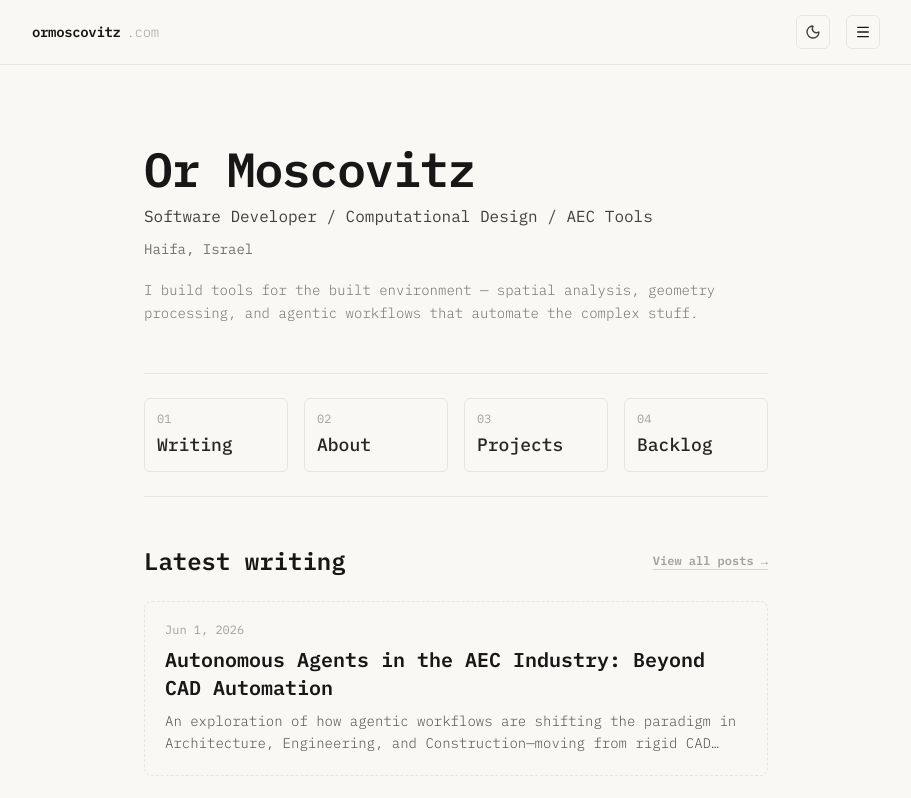
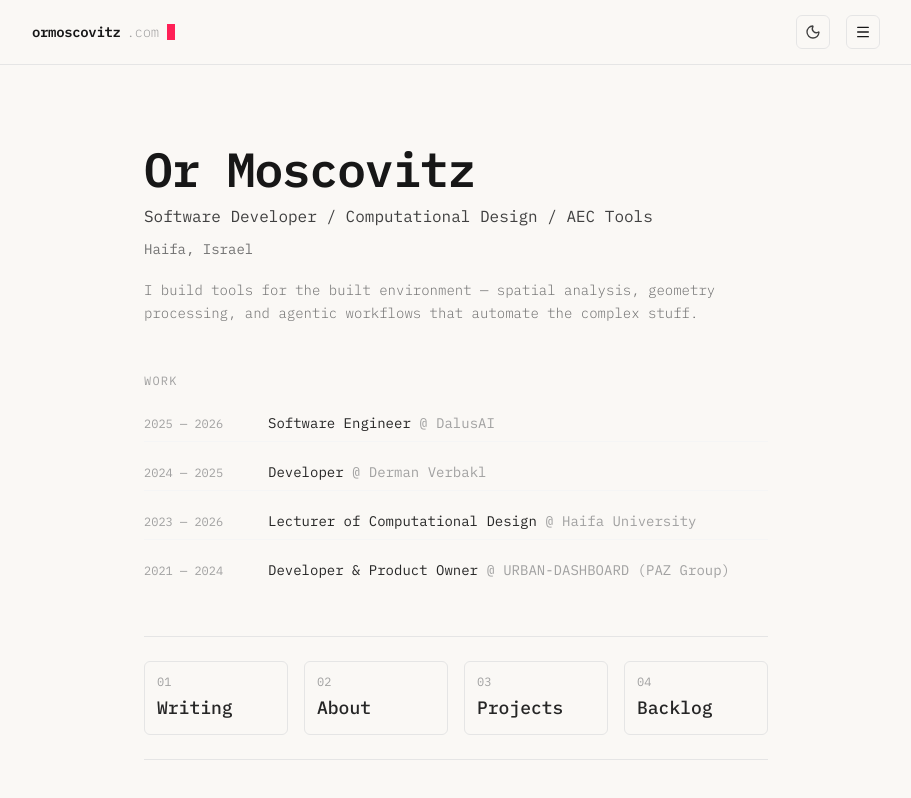
Before and after one commit to OrMosco/Or-Moscovitz-site, a React (Vite) app: page / in a window 1280 px wide. Shown: the top 798 px of the page, without its empty margins (184-1095 px from the left). Built offline with nearby package versions, Linux system fonts and the light colour scheme.

Commit message:
Add Work experience section to homepage

```diff
--- a/src/components/HomeView.tsx
+++ b/src/components/HomeView.tsx
@@ -85,6 +85,41 @@ export default function HomeView({ setActivePage, setSelectedPost }: HomeViewPro
         >
           I build tools for the built environment — spatial analysis, geometry processing, and agentic workflows that automate the complex stuff.
         </motion.p>
+      </section>
+
+      {/* Work Experience Section */}
+      <section className="flex flex-col gap-4">
+        <motion.h2
+          initial={{ opacity: 0 }}
+          animate={{ opacity: 1 }}
+          transition={{ delay: 0.2 }}
+          className="font-mono text-xs text-neutral-400 dark:text-neutral-600 uppercase tracking-widest"
+        >
+          Work
+        </motion.h2>
+        <div className="flex flex-col gap-3">
+          {[
+            { years: '2025 — 2026', role: 'Software Engineer', company: 'DalusAI' },
+            { years: '2024 — 2025', role: 'Developer', company: 'Derman Verbakl' },
+            { years: '2023 — 2026', role: 'Lecturer of Computational Design', company: 'Haifa University' },
+            { years: '2021 — 2024', role: 'Developer & Product Owner', company: 'URBAN-DASHBOARD (PAZ Group)' },
+          ].map((item, idx) => (
+            <motion.div
+              key={idx}
+              initial={{ opacity: 0 }}
+              animate={{ opacity: 1 }}
+              transition={{ delay: 0.22 + idx * 0.05 }}
+              className="flex flex-col sm:flex-row sm:items-baseline gap-1 sm:gap-6 py-2 border-b border-neutral-100 dark:border-neutral-800/60 last:border-0"
+            >
+              <span className="font-mono text-xs text-neutral-400 dark:text-neutral-600 whitespace-nowrap min-w-[100px]">
+                {item.years}
+              </span>
+              <span className="font-mono text-sm text-neutral-800 dark:text-neutral-200">
+                {item.role} <span className="text-neutral-400 dark:text-neutral-500">@ {item.company}</span>
+              </span>
+            </motion.div>
+          ))}
+        </div>
       </section>
 
       {/* Retro Numbered Grid shortcuts */}
```
